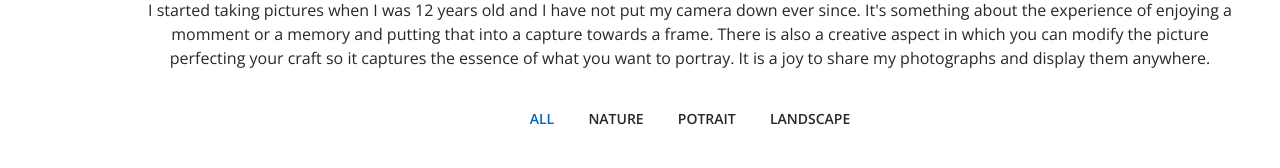
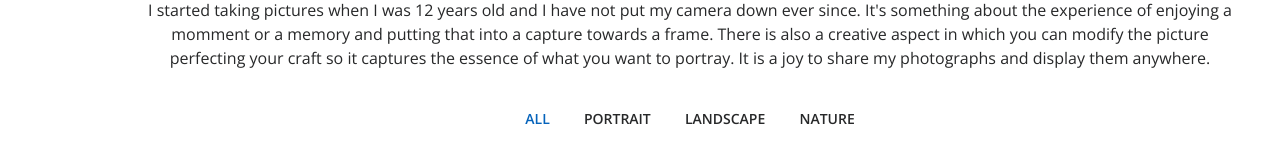
Before and after one commit to Wemisiu/Resume, a Flask app: page / in a window 1280 px wide. Shown: the part 3514-3682 px from the top of the page. Run offline with Flask 3, Linux system fonts and the light colour scheme; some libraries are stand-ins or nearby versions.

Commit message:
Sun Nov 12 Picture Changes

```diff
--- a/templates/index.html
+++ b/templates/index.html
@@ -336,9 +336,9 @@
           <div class="col-lg-12 d-flex justify-content-center" data-aos="fade-up" data-aos-delay="100">
             <ul id="portfolio-flters">
               <li data-filter="*" class="filter-active">All</li>
-              <li data-filter=".filter-app">Nature</li>
-              <li data-filter=".filter-card">Potrait</li>
-              <li data-filter=".filter-web">Landscape</li>
+              <li data-filter=".filter-app">Portrait</li>
+              <li data-filter=".filter-card">Landscape</li>
+              <li data-filter=".filter-web">Nature</li>
             </ul>
           </div>
         </div>
```
Also changed, not shown: static/img/portfolio/11portfolio-1.JPG (added), static/img/portfolio/200portfolio-4.jpg (added), static/img/portfolio/portfolio-4.jpg, 8 other files.
